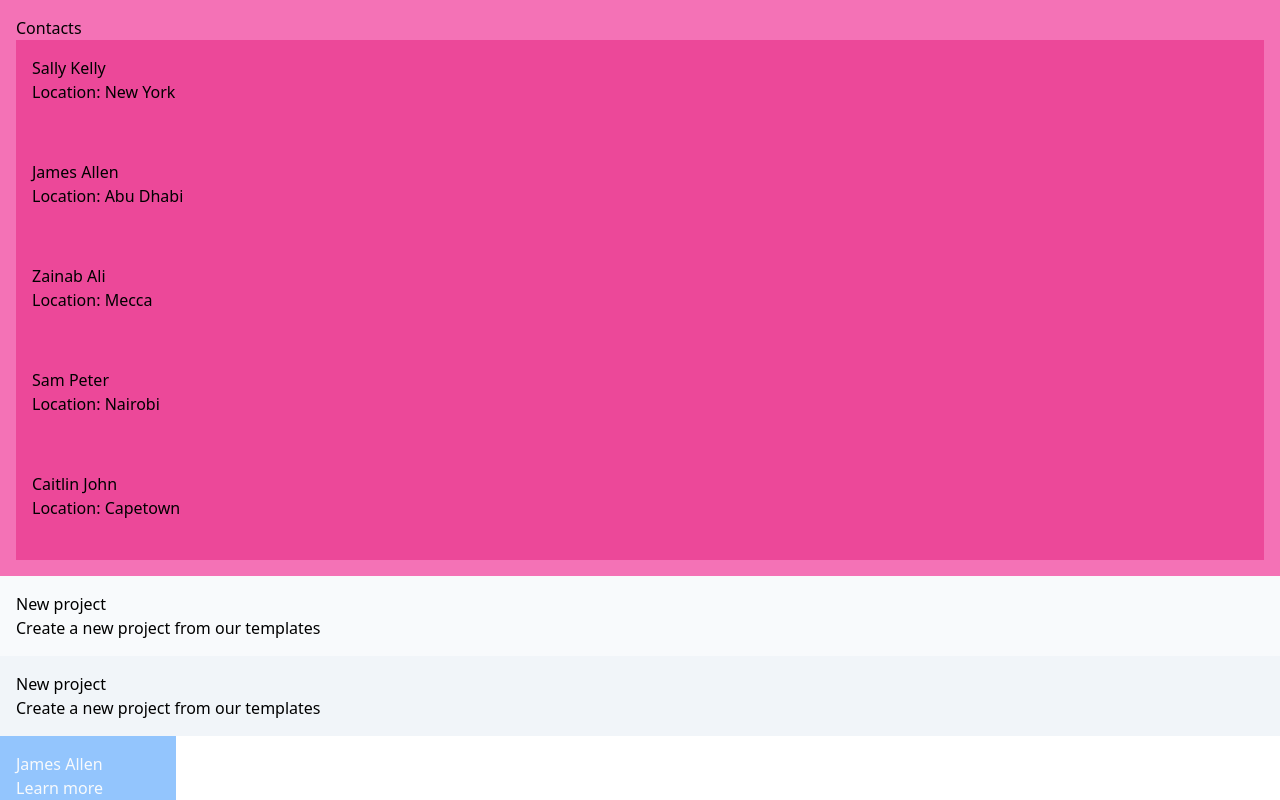
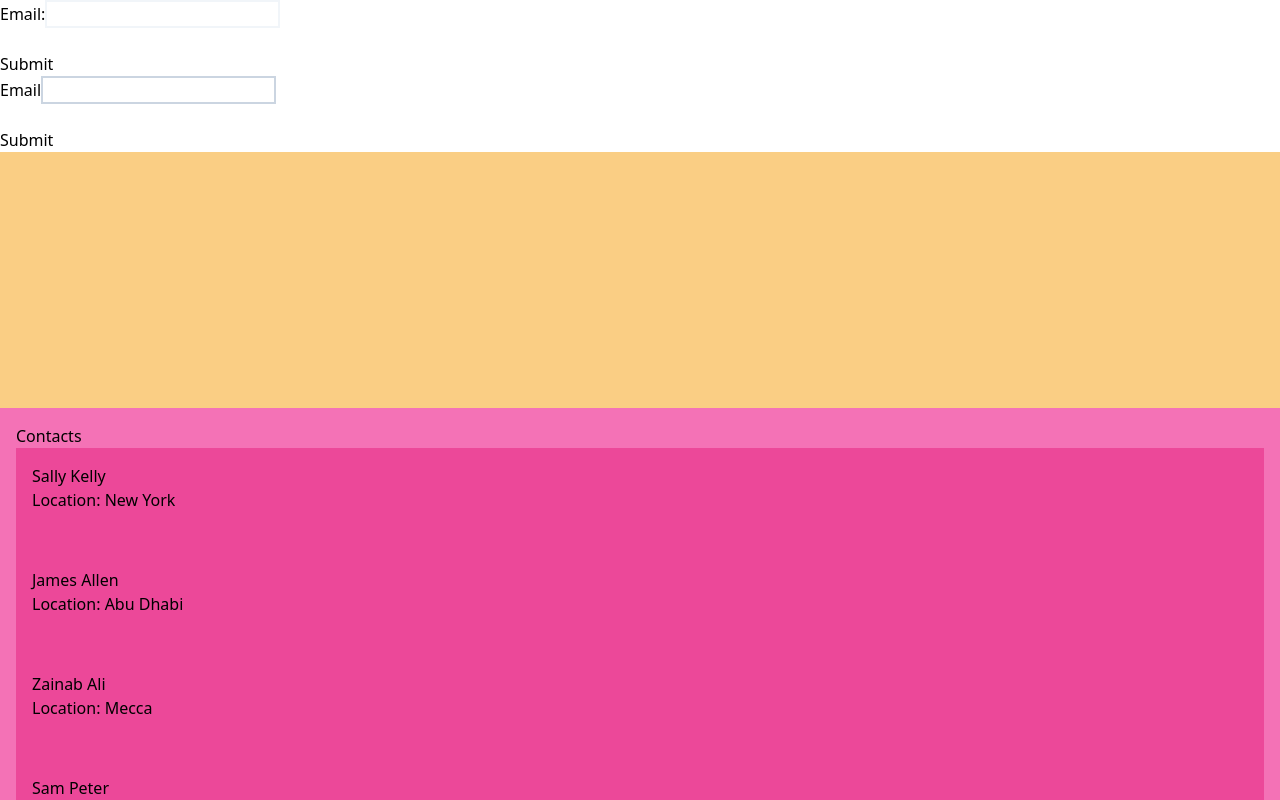
Before and after one commit to saidibnali19/tailwind-in-next, a Next.js app: page / in a window 1280 px wide. Shown: the top 800 px of the page. Built offline with nearby package versions, Linux system fonts and the light colour scheme.

Commit message:
style sibling elements using peer

```diff
--- a/src/app/page.js
+++ b/src/app/page.js
@@ -24,6 +24,22 @@ export default function Home() {
 
   return (
     <>
+      <form>
+        <label>Email:
+          <input className="border-solid border-2 border-slate-100 peer" type="email" />
+          <p className="invisible peer-invalid:visible">Please input a valid email</p>
+        </label>
+        <button>Submit </button>
+      </form>
+      <form>
+        <label>Email<input className="border-solid border-slate-300 border-2 peer" type="email" />
+          <p className="invisible peer-invalid:visible">Please input a valid email</p>
+        </label>
+        <button>Submit</button>
+      </form>
+      <div tabIndex="0">
+        <div className="bg-amber-500 h-64 opacity-50 in-focus:opacity-100" tabIndex="0"></div>
+      </div>
       <article className="bg-pink-400 p-4">
         <h5>Contacts</h5>
         <ul>
```
